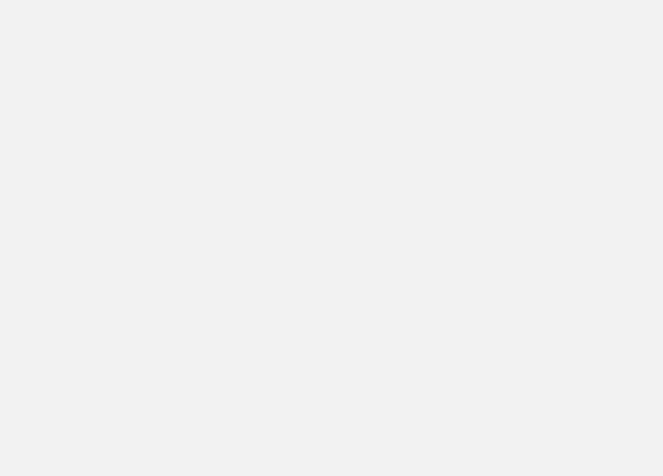
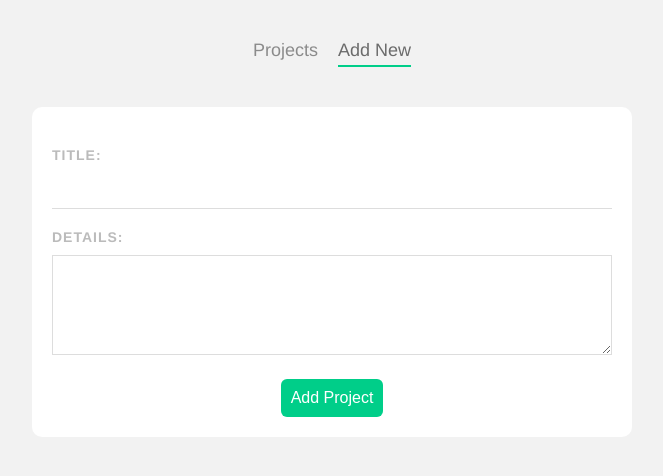
Before and after one commit to NCols/UdemyNetNinja, a Vue app in the folder project-planner/: page /add in a window 1280 px wide. Before the commit this address had no page. Shown: the top 476 px of the page, without its empty margins (308-971 px from the left). Built offline with nearby package versions, Linux system fonts and the light colour scheme.

Commit message:
Implement Add a project

```diff
--- a/project-planner/data/db.json
+++ b/project-planner/data/db.json
@@ -4,13 +4,13 @@
       "id": 1,
       "title": "Create new homepage banner",
       "details": "What is a banner?",
-        "complete": true
+      "complete": false
     },
     {
       "id": 2,
       "title": " Create marketing email",
       "details": "It's useless",
-        "complete": true
+      "complete": false
     },
     {
       "id": 3,
@@ -22,7 +22,7 @@
       "id": 4,
       "title": " Whatever makes you happy",
       "details": "Sunsets",
-        "complete": true
+      "complete": false
     },
     {
       "id": 5,
@@ -34,7 +34,7 @@
       "id": 6,
       "title": " What now?",
       "details": "Bored",
-        "complete": true
+      "complete": false
     }
   ]
 }
--- a/project-planner/src/App.vue
+++ b/project-planner/src/App.vue
@@ -1,6 +1,17 @@
 <template>
+  <Navbar />
   <router-view/>
 </template>
+
+<script>
+import Navbar from './components/Navbar.vue'
+
+export default {
+  components: { Navbar }
+}
+
+</script>
+
 
 <style>
 body {
--- /dev/null
+++ b/project-planner/src/components/Navbar.vue
@@ -0,0 +1,36 @@
+<template>
+  <nav class="main-nav">
+      <router-link :to="{ name: 'Home' }">Projects</router-link>
+      <router-link :to="{ name: 'AddProject' }">Add New</router-link>
+  </nav>
+</template>
+
+<script>
+export default {
+
+}
+</script>
+
+<style>
+  .main-nav {
+    text-align: center;
+    margin: 40px auto;
+  }
+  .main-nav a{
+    display: inline-block;
+    text-decoration: none;
+    margin: 0 10px;
+    color: rgb(139, 139, 139);
+    font-size: 18px;
+  }
+  a.router-link-active {
+    border-bottom: 2px solid #00ce89;
+    padding-bottom: 4px;
+    color: rgb(107, 107, 107);
+  }
+  a:hover {
+    color: rgb(80, 80, 80);
+    padding-bottom: 4px;
+    border-bottom: 2px solid #82b86d;
+  }
+</style>
--- a/project-planner/src/router/index.js
+++ b/project-planner/src/router/index.js
@@ -1,5 +1,6 @@
 import { createRouter, createWebHistory } from 'vue-router'
 import Home from '../views/Home.vue'
+import AddProject from '../views/AddProject'
 
 const routes = [
   {
@@ -7,7 +8,11 @@
     name: 'Home',
     component: Home
   },
-
+  {
+    path: '/add',
+    name: 'AddProject',
+    component: AddProject
+  }
 ]
 
 const router = createRouter({
--- /dev/null
+++ b/project-planner/src/views/AddProject.vue
@@ -0,0 +1,81 @@
+<template>
+  <form @submit.prevent="handleSubmit">
+      <label>Title: </label>
+      <input type="text" v-model="title" required>
+      <label>Details: </label>
+      <textarea v-model="details" required></textarea>
+      <button>Add Project</button>
+  </form>
+</template>
+
+<script>
+export default {
+    data() {
+    return {
+      title: '',
+      details: ''
+    }
+  },
+  methods: {
+      handleSubmit() {
+          let project = {
+              title: this.title,  // this.title references the title property declared in data() above
+              details: this.details,
+              complete: false
+          }
+
+          fetch('http://localhost:3000/projects', {
+              method: 'POST',
+              headers: { 'Content-Type': 'application/json'},
+              body: JSON.stringify(project) // We send 'project' as JSON to the endpoint of our json db.
+          })
+            .then(() => {
+                this.$router.push('/')
+            })
+            .catch(err => console.log(err.message))
+      }
+  }
+}
+</script>
+
+<style>
+  form {
+    background: white;
+    padding: 20px;
+    border-radius: 10px;
+  }
+  label {
+    display: block;
+    color: #bbb;
+    text-transform: uppercase;
+    font-size: 14px;
+    font-weight: bold;
+    letter-spacing: 1px;
+    margin: 20px 0 10px 0
+  }
+  input {
+    padding: 10px;
+    border: 0;
+    border-bottom: 1px solid #ddd;
+    width: 100%;
+    box-sizing: border-box;
+  }
+  textarea {
+    border: 1px solid #ddd;
+    padding: 10px;
+    width: 100%;
+    box-sizing: border-box;
+    height: 100px;
+  }
+  form button {
+    display: block;
+    margin: 20px auto 0;
+    background: #00ce89;
+    color: white;
+    padding: 10px;
+    border: 0;
+    border-radius: 6px;
+    font-size: 16px;
+    cursor: pointer;
+  }
+</style>
```
Lines whose indentation alone changed are shown as unchanged.
